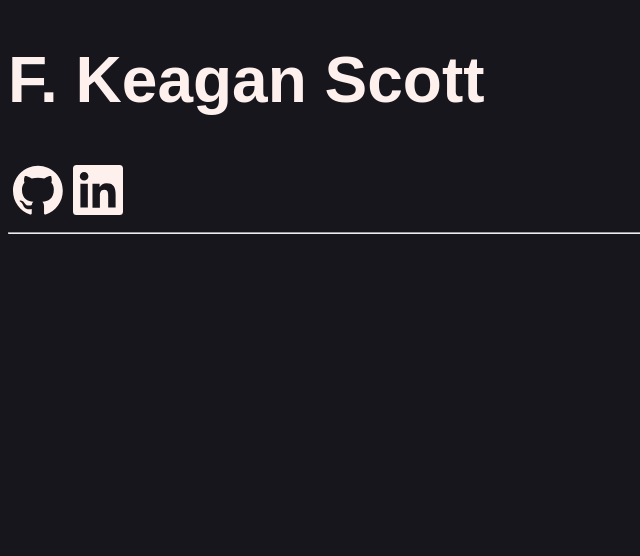
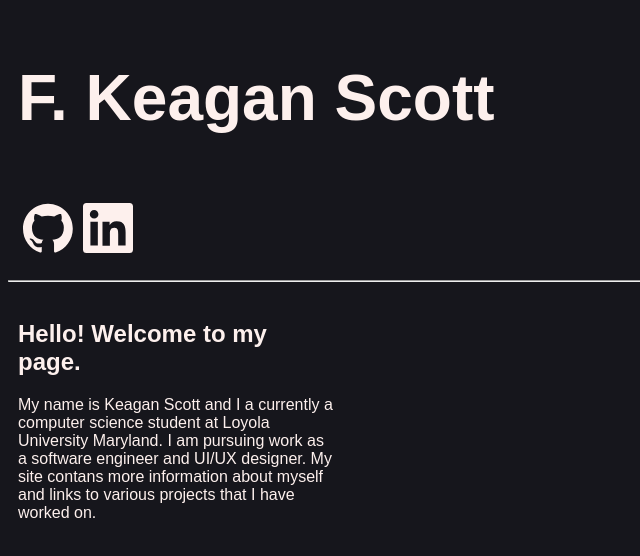
Before and after one commit to fkscott/fkscott.github.io, a plain HTML site: page index.html in a window 1280 px wide. Shown: the whole page, without its empty margins (0-640 px from the left). Drawn offline with Linux system fonts and the light colour scheme.

Commit message:
links and padding

```diff
--- a/css/styles.css
+++ b/css/styles.css
@@ -10,6 +10,7 @@
 {
     font-family: sans-serif;
     font-size: xx-large;
+    padding: 10px;
 }
 hr {
     display: block;
@@ -19,6 +20,7 @@ hr {
 body{
     background-color: var(--background);
     color: var(--foreground);
+
 }
 
 .icon
@@ -26,10 +28,25 @@ body{
     float: left;
     padding: 5px;
 }
-
+.socials
+{
+    padding: 10px;
+}
 .socials::after
 {
     content: "";
     clear: both;
     display: table;
 }
+
+.bio
+{
+    font-family: Arial, Helvetica, sans-serif;
+    width: 25%;
+    padding: 10px;
+}
+
+.bio p
+{
+    font-size: medium;
+}
--- a/index.html
+++ b/index.html
@@ -12,17 +12,26 @@
 
             <div class="socials">
                 <div class="icon">
-                    <a href="https://github.com/fkscott">
+                    <a href="https://github.com/fkscott" target="_blank">
                         <img src="icons/github.svg" width="50" height="50">
                     </a>
                 </div>
                 <div class="icon">
-                    <a href="https://www.linkedin.com/in/f-keagan-scott-5a8ab6187/"/>
+                    <a href="https://www.linkedin.com/in/f-keagan-scott-5a8ab6187/" target="_blank">
                         <img src="icons/linkedin.svg" width="50" height="50"/>
                     </a>
                 </div>
             </div>
             <hr>
+            <div class="bio">
+                <h2>Hello! Welcome to my page.</h2>
+                <p>
+                    My name is Keagan Scott and I a currently a computer science student at Loyola University Maryland.
+                    I am pursuing work as a software engineer and UI/UX designer.
+                    My site contans more information about myself and links to various projects that I have worked on.
+                </p>
+
+            </div>
         </div>
     </body>
 
```
